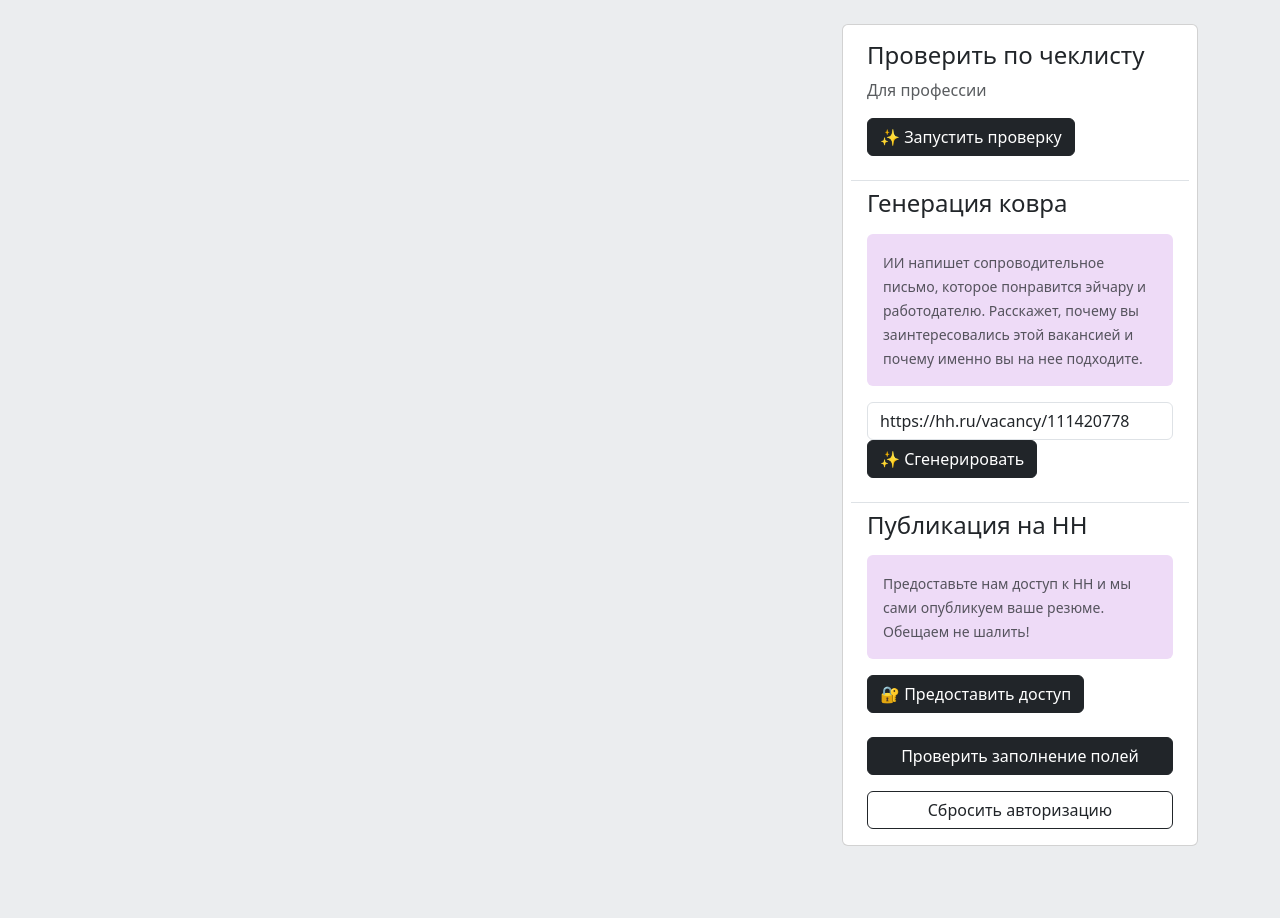
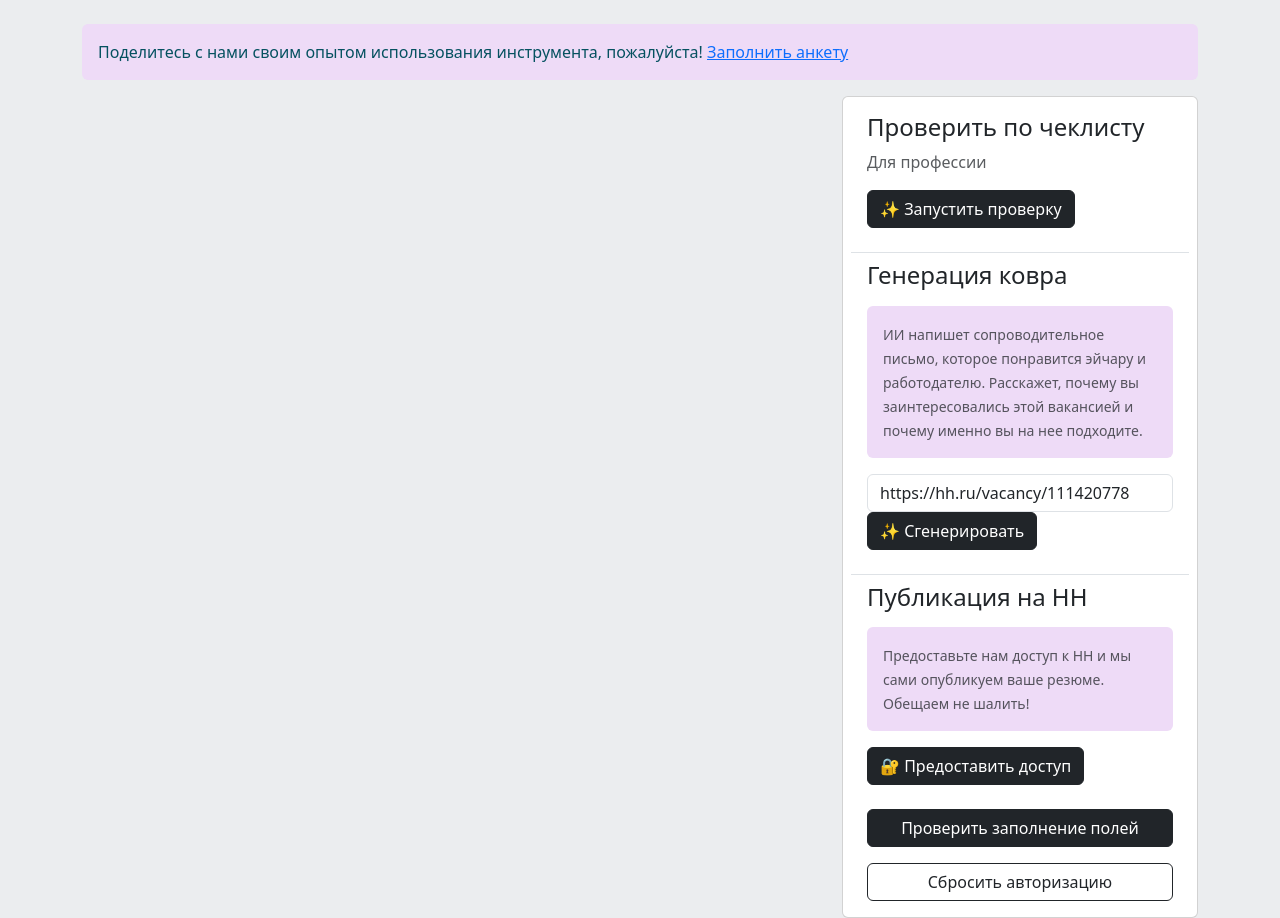
Before and after one commit to skypro-fastdev/skypro-resume-builder, a website: page index.html in a window 1280 px wide. Before the commit the page ends 846 px from the top, so only its background shows below. Drawn offline with Linux system fonts and the light colour scheme.

Commit message:
feedback form added

```diff
--- a/index.html
+++ b/index.html
@@ -33,6 +33,10 @@
 <body>
 
 <div class="container mt-4" id="app" v-scope="App(store)" @vue:mounted="mounted()">
+
+  <div class="alert alert-info">
+    Поделитесь с нами своим опытом использования инструмента, пожалуйста! <a href="https://docs.google.com/forms/d/e/1FAIpQLSfKJVifTtyzZfMHfmpxwKOhfv2jK9OJR0bYCwQpc64kd5oibg/viewform" target="_blank">Заполнить анкету</a>
+  </div>
 
   <div class="row">
     <main class="col-lg-8 col-xs-12 mb-5">
@@ -85,7 +89,9 @@
       </div>
 
     </aside>
-  </div>
+  </div> <!-- /row -->
+
+
 
 </div>
 
```
